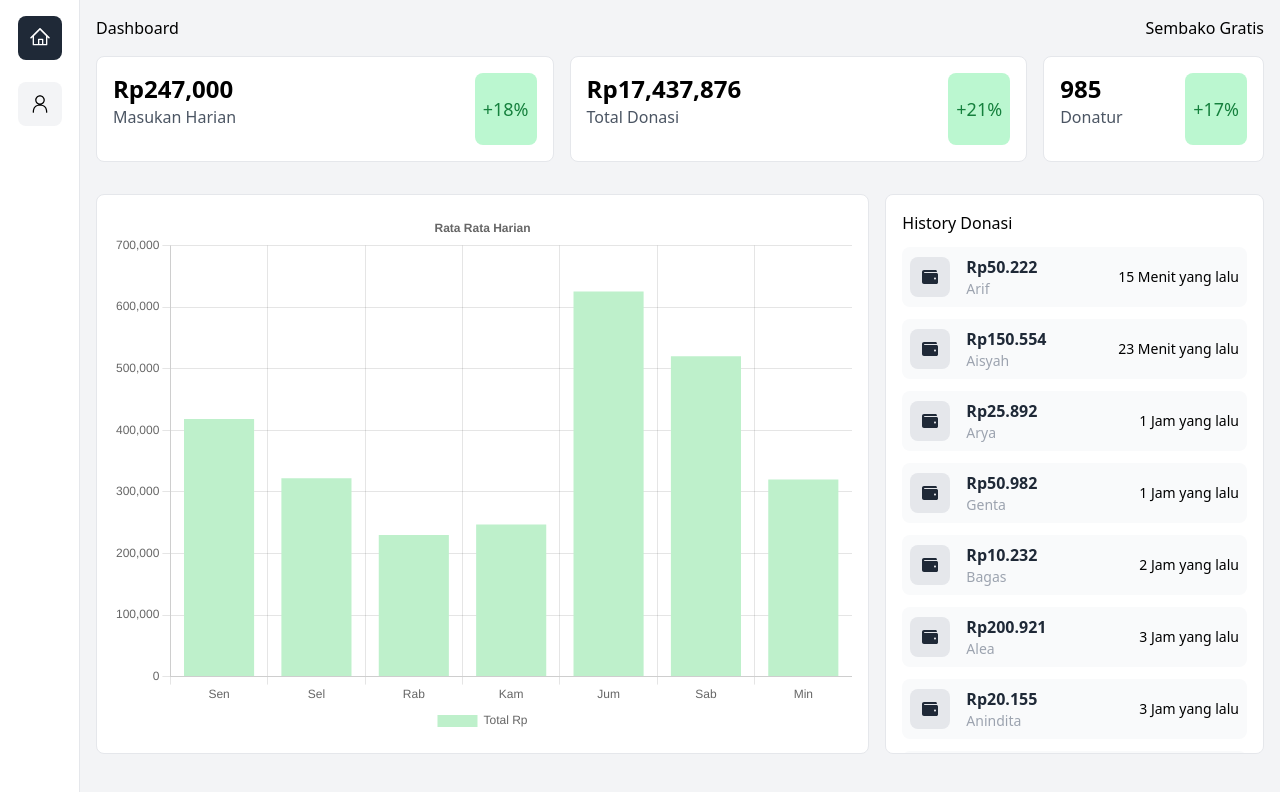
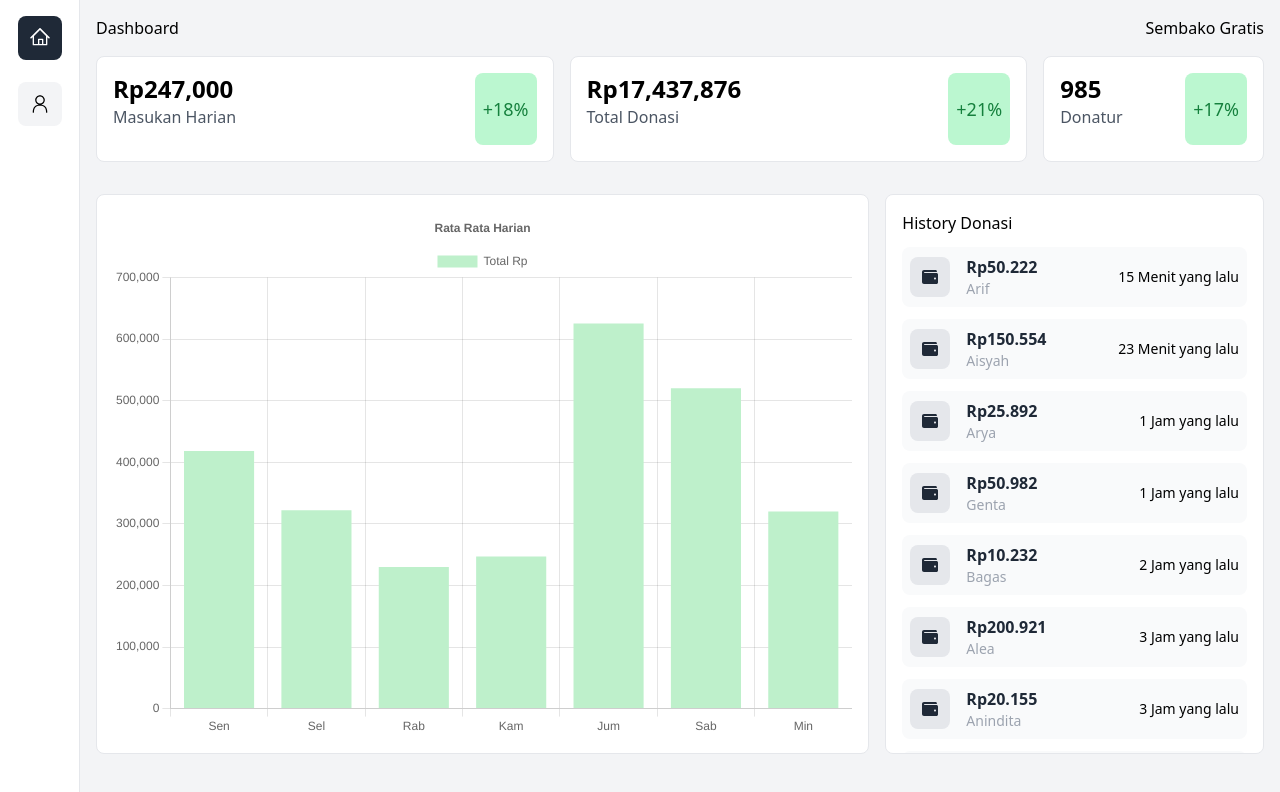
Before and after one commit to FavianIbra/DonateWeb-DesignThinking, a Next.js app: page / in a window 1280 px wide. Shown: the top 792 px of the page. Built offline with nearby package versions, Linux system fonts and the light colour scheme.

Commit message:
uncomfortable

```diff
--- a/components/GrafikChart.jsx
+++ b/components/GrafikChart.jsx
@@ -41,7 +41,7 @@ const BarChart = () => {
     setChartOptions({
         plugins: {
             legend: {
-                position: 'bottom',
+                position: 'top',
             },
             title: {
                 display: true,
```
